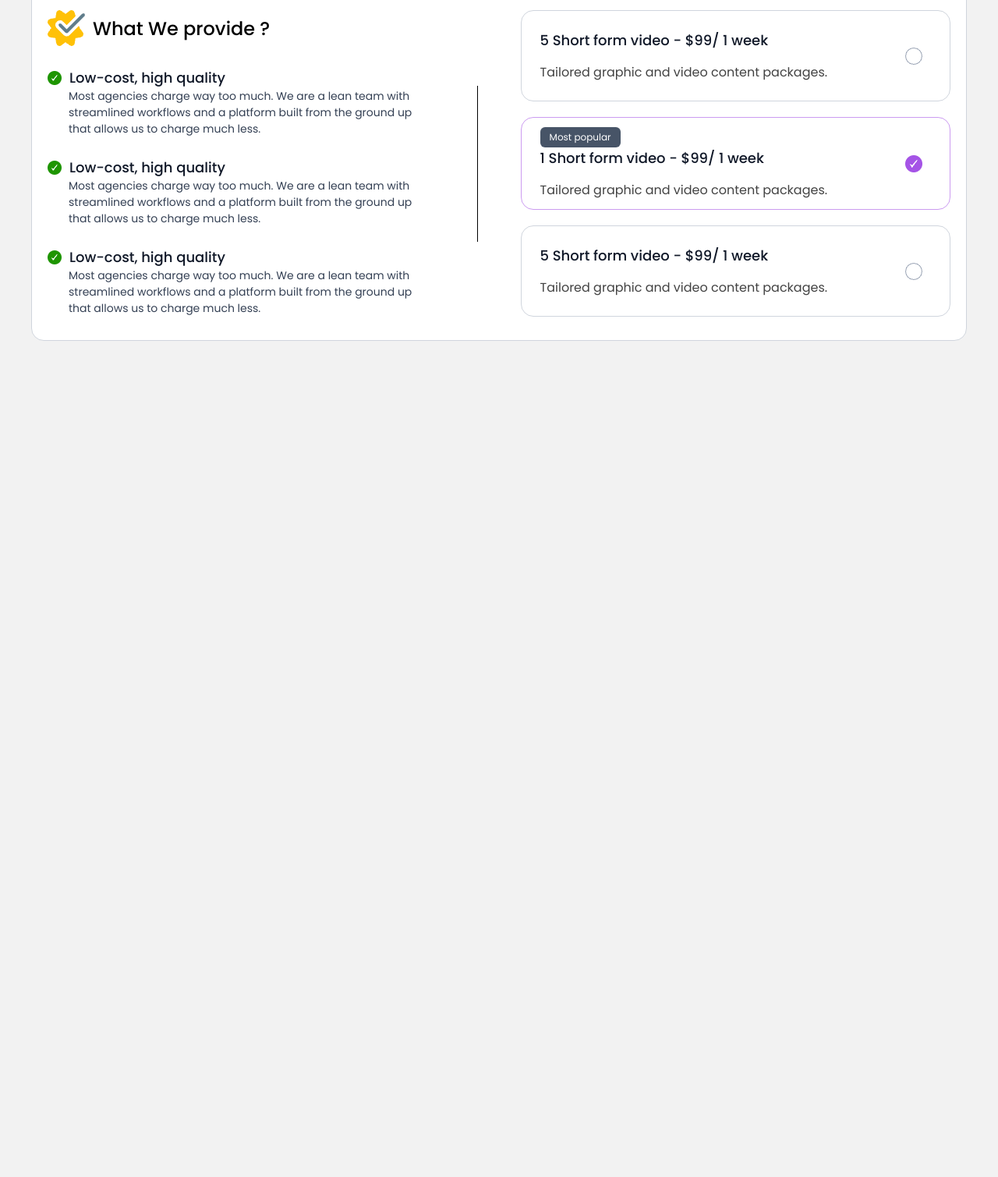
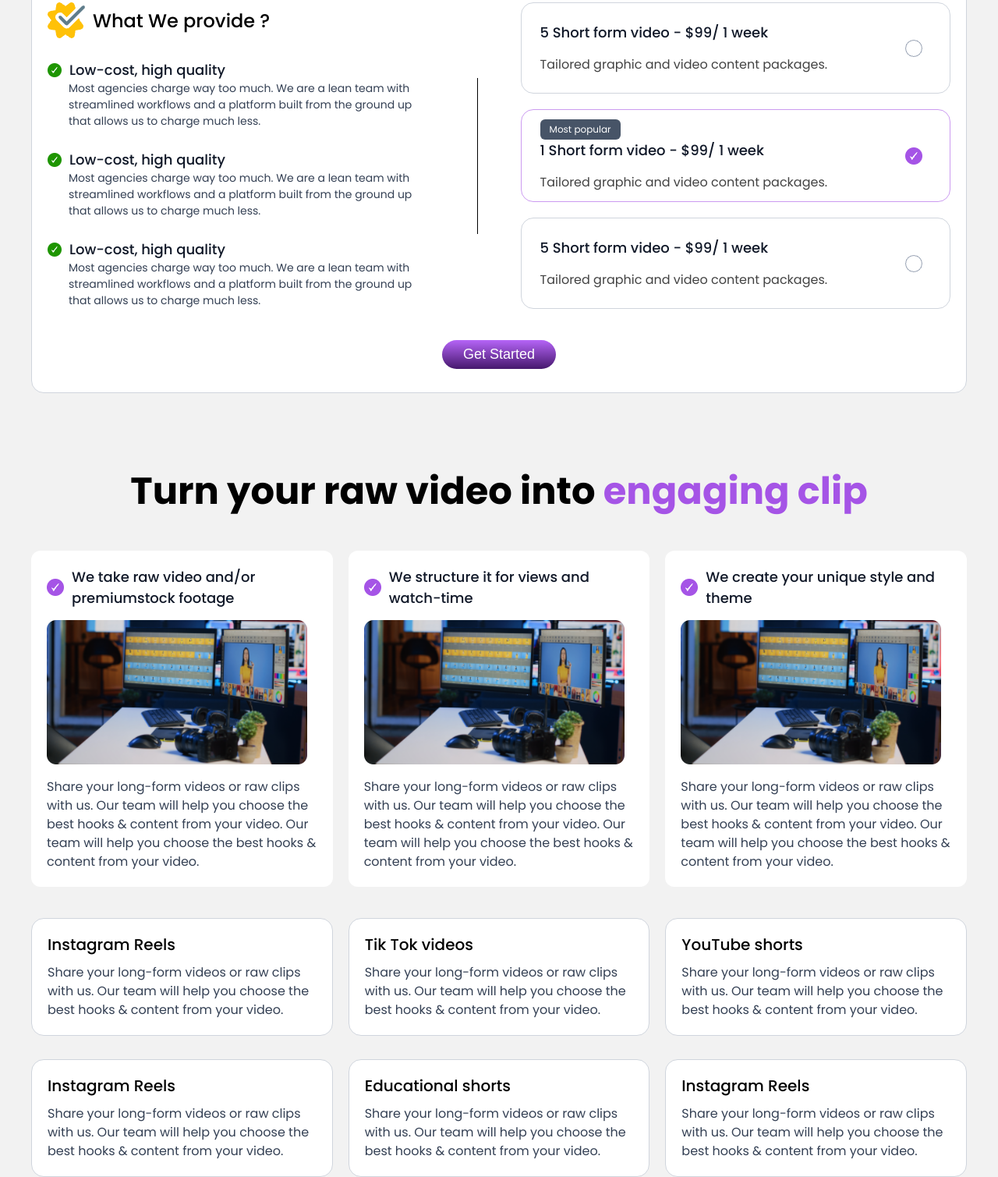
Before and after one commit to Sadia0920/raaya_social, a plain HTML site: page index.html in a window 1280 px wide. Shown: the part 1265-2774 px from the top of the page at 78% size. Before the commit the page ends 1702 px from the top, so only its background shows below. Drawn offline with Linux system fonts and the light colour scheme.

Commit message:
create an engaging clip section

```diff
--- a/CSS/style.css
+++ b/CSS/style.css
@@ -372,14 +372,17 @@ margin-bottom: 50px;
 }
 
 .services-box {
+display: grid;
+grid-template-columns: 1fr 0.1fr 1fr;
+align-items: center;
+}
+
+.services-box-section{
 box-sizing: border-box;
 border: 1px solid rgb(208, 213, 221);
 border-radius: 16px;
 background: rgb(255, 255, 255);
 padding: 30px 20px;
-display: grid;
-grid-template-columns: 1fr 0.1fr 1fr;
-align-items: center;
 }
 
 .services-heading{
@@ -449,6 +452,43 @@ font-size: 12px;
 color: #FFFFFF;
 }
 
+#card-container {
+  display: grid;
+  grid-template-columns: 1fr 1fr 1fr; /* 1 column */
+  gap: 20px;
+  margin: auto;
+}
+
+.card {
+  padding: 20px;
+  background: rgb(255, 255, 255);
+  border-radius: 12px;
+}
+.card h4{
+color: rgb(0, 0, 0);
+font-size: 20px;
+font-weight: 500;
+}
+
+.card-text{
+margin-top: 10px;
+color: rgb(52, 64, 84);
+font-size: 16px;
+font-weight: 400;
+line-height: 24px;
+letter-spacing: 0%;
+text-align: left;
+}
+
+.border{
+  box-sizing: border-box;
+/* Gray/300 */
+border: 1px solid rgb(208, 213, 221);
+border-radius: 16px;
+
+}
+
+
 /* Responsive */
 @media (min-width: 1024px) {
   .menu-toggle {
--- a/index.html
+++ b/index.html
@@ -116,10 +116,11 @@
     </div>
    </section>
 
-   <section class="social-container" style="margin-top: 100px;">
+   <!-- creative services -->
+   <section class="social-container" style="margin-top: 90px;">
     <h2 class="services-title">All-Inclusive <span style="color: #A554E6;">Creative Services</span></h2>
     <p class="services-text">Our fixed monthly rate covers all your creative needs, with predictable pricing, no contracts, and unlimited revisions. Explore our services to find the perfect solution for your brand’s growth!</p>
-
+  <div class="services-box-section">
   <div class="services-box">
     <!-- left side -->
   <div>
@@ -172,9 +173,77 @@
 </div>
   </div>
   </div>
+   <div class="hero-btn" style="align-items: center;  justify-content: center; margin-top: 40px;">
+        <button class="get-started-btn">Get Started</button>
+    </div>
+  </div>
+   </section>
 
+   <!-- engaging clip -->
+   <section class="social-container" style="margin-top: 90px;">
+    <h2 class="services-title">Turn your raw video into <span style="color: #A554E6;">engaging clip</span></h2>
 
-    </div>
+    <!-- card with img -->
+      <div id="card-container" style="margin-top: 40px;">
+        <div class="card">
+       <div class="flex" style="margin-bottom: 15px;">
+      <img src="Images/purple-tick.png" alt="Green Tick">
+      <p class="services-subheading">We take raw video and/or premiumstock footage</p>
+     </div>
+        <img src="Images/engaging-card-img.png" alt="engaging-card-img">
+        <p class="card-text">Share your long-form videos or raw clips with us. Our team will help you choose the best hooks & content from your video. Our team will help you choose the best hooks & content from your video.</p>
+      </div>
+      <div class="card">
+       <div class="flex" style="margin-bottom: 15px;">
+      <img src="Images/purple-tick.png" alt="Green Tick">
+      <p class="services-subheading">We structure it for views and watch-time</p>
+     </div>
+        <img src="Images/engaging-card-img.png" alt="engaging-card-img">
+        <p class="card-text">Share your long-form videos or raw clips with us. Our team will help you choose the best hooks & content from your video. Our team will help you choose the best hooks & content from your video.</p>
+      </div>
+      <div class="card">
+       <div class="flex" style="margin-bottom: 15px;">
+      <img src="Images/purple-tick.png" alt="Green Tick">
+      <p class="services-subheading">We create your unique style and theme</p>
+     </div>
+        <img src="Images/engaging-card-img.png" alt="engaging-card-img">
+        <p class="card-text">Share your long-form videos or raw clips with us. Our team will help you choose the best hooks & content from your video. Our team will help you choose the best hooks & content from your video.</p>
+      </div>
+      </div>
+
+    <!-- card -->
+      <div id="card-container" style="margin-top: 40px;">
+        <div class="card border">
+          <h4 class="services-subheading">Instagram Reels</h4>
+          <p class="card-text">Share your long-form videos or raw clips with us. Our team will help you choose the best hooks & content from your video.</p>
+        </div>
+
+      <div class="card border">
+        <h4 class="services-subheading">Tik Tok videos</h4>
+        <p class="card-text">Share your long-form videos or raw clips with us. Our team will help you choose the best hooks & content from your video.</p>
+      </div>
+
+      <div class="card border">
+        <h4 class="services-subheading">YouTube shorts</h4>
+        <p class="card-text">Share your long-form videos or raw clips with us. Our team will help you choose the best hooks & content from your video.</p>
+      </div>
+      </div>
+       <div id="card-container" style="margin-top: 30px;">
+        <div class="card border">
+          <h4 class="services-subheading">Instagram Reels</h4>
+          <p class="card-text">Share your long-form videos or raw clips with us. Our team will help you choose the best hooks & content from your video.</p>
+        </div>
+
+      <div class="card border">
+        <h4 class="services-subheading">Educational shorts</h4>
+        <p class="card-text">Share your long-form videos or raw clips with us. Our team will help you choose the best hooks & content from your video.</p>
+      </div>
+
+      <div class="card border">
+        <h4 class="services-subheading">Instagram Reels</h4>
+        <p class="card-text">Share your long-form videos or raw clips with us. Our team will help you choose the best hooks & content from your video.</p>
+      </div>
+      </div>
 
    </section>
 
@@ -183,6 +252,7 @@
 
     </footer>
       <script src="JavaScript/marquee.js"></script>
+       <!-- <script src="JavaScript/engagingCard.js"></script> -->
     <script>
   function toggleMenu() {
     document.getElementById("dropdownMenu").classList.toggle("show");
```
Also changed, not shown: Images/engaging-card-img.png (added).
